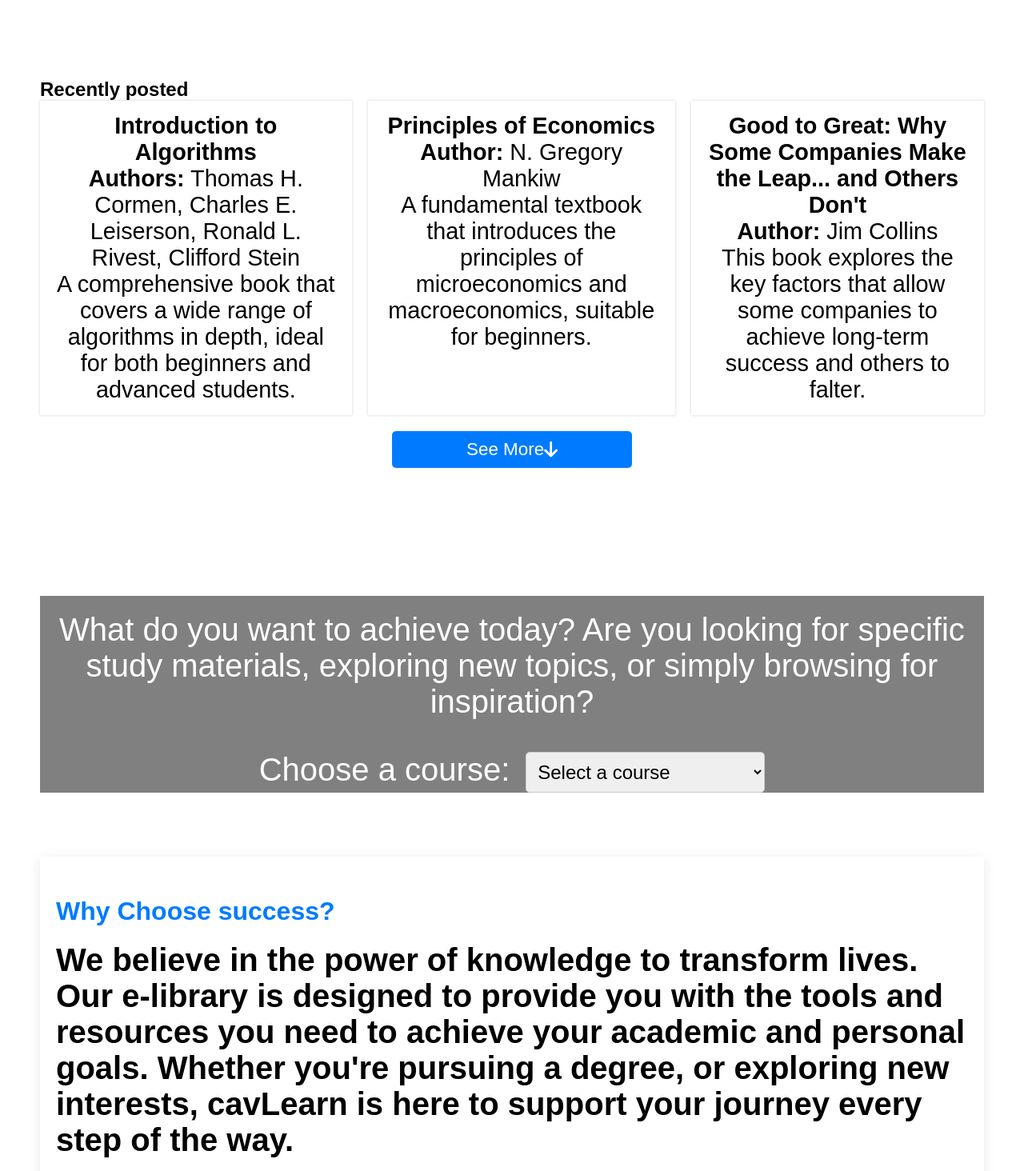
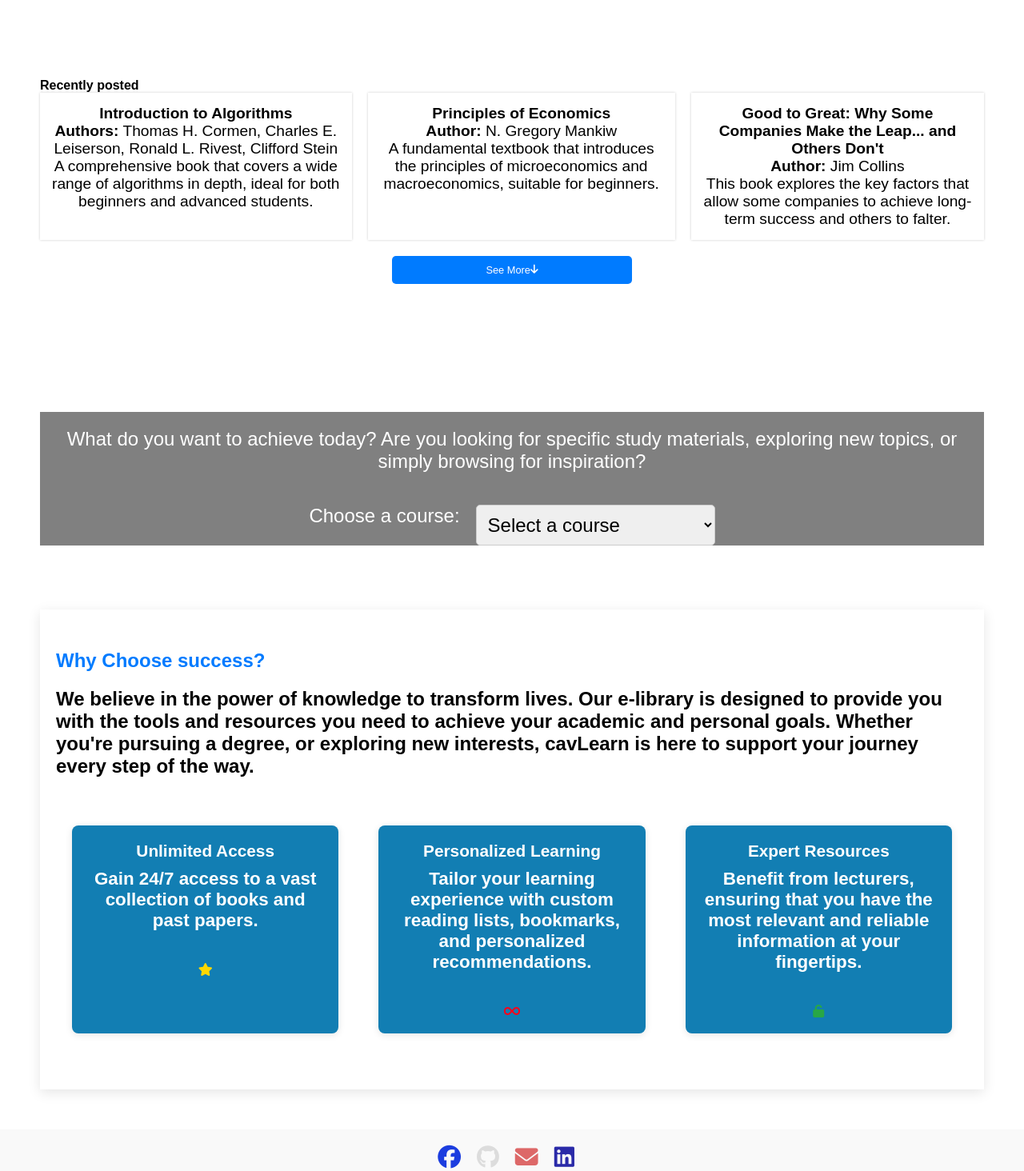
Before and after one commit to kalosa0770/CavLearn, a plain HTML site: page index.html in a window 1280 px wide. Shown: the part 859-2323 px from the top of the page at 80% size. Drawn offline with Linux system fonts and the light colour scheme.

```diff
--- a/static/css/index.css
+++ b/static/css/index.css
@@ -425,7 +425,7 @@ nav ul {
 }
 
 .subject-category h3 {
-    font-size: 1.5rem;
+    font-size: 1rem;
     color: #000;
     font-weight: bold;
 }
@@ -439,7 +439,7 @@ nav ul {
 .subject-category ul li {
     border: 0px solid #fff;
     box-shadow: 0px 0px 3px rgba(0, 0, 0, 0.2);
-    font-size: 1.8rem;
+    font-size: 1.2rem;
     width: max-content;
     padding: 15px;
     background-color: #fff;
@@ -451,7 +451,7 @@ nav ul {
     color: #fff;
     padding: 10px;
     border-radius: 5px;
-    font-size: 1.4rem;
+    font-size: 0.8rem;
     text-decoration: none;
     border: 0px solid #fff;
     width: 300px;
@@ -488,7 +488,7 @@ nav ul {
 }
 
 .what-do-you-want p {
-    font-size: 2.5rem;
+    font-size: 1.5rem;
     color: #fff;
     text-align: left;
     margin-bottom: 20px;
@@ -506,7 +506,7 @@ nav ul {
 }
 
 .content .fa-solid.fa-arrow-right {
-    font-size: 2rem;
+    font-size: 1.3rem;
     cursor: pointer;
 }
 
@@ -522,11 +522,11 @@ nav ul {
 .selection form {
     display: flex;
     gap: 20px;
-    font-size: 3.5rem;
+    font-size: 1.5rem;
 }
 
 .selection label {
-    font-size: 2.5rem;
+    font-size: 1.5rem;
     color: #fff;
 }
 
@@ -611,7 +611,7 @@ nav ul {
     border-radius: 5px;
     font-weight: bold;
     color: white;
-    font-size: 1.5rem;
+    font-size: 1.1rem;
     transition: background-color 0.3s ease;
 }
 
@@ -642,14 +642,14 @@ nav ul {
 }
 
 .motivation-section h2 {
-    font-size: 2rem;
+    font-size: 1.5rem;
     color: #007bff;
     margin-bottom: 20px;
     text-align: left;
 }
 
 .motivation-section p {
-    font-size: 2.5rem;
+    font-size: 1.5rem;
     color: #000;
     font-weight: 700;
     margin-bottom: 40px;
@@ -676,20 +676,20 @@ nav ul {
 }
 
 .motivation-card h3 {
-    font-size: 2.5rem;
+    font-size: 1.3rem;
     color: #fff;
     margin-bottom: 10px;
     text-align: center;
 }
 
 .motivation-card p {
-    font-size: 2.4rem;
+    font-size: 1.4rem;
     color: #fff;
     text-align: center;
 }
 
 .motivation-card i {
-    font-size: 2rem;
+    font-size: 1rem;
     margin-left: auto;
     margin-right: auto;
     display: flex;
```
